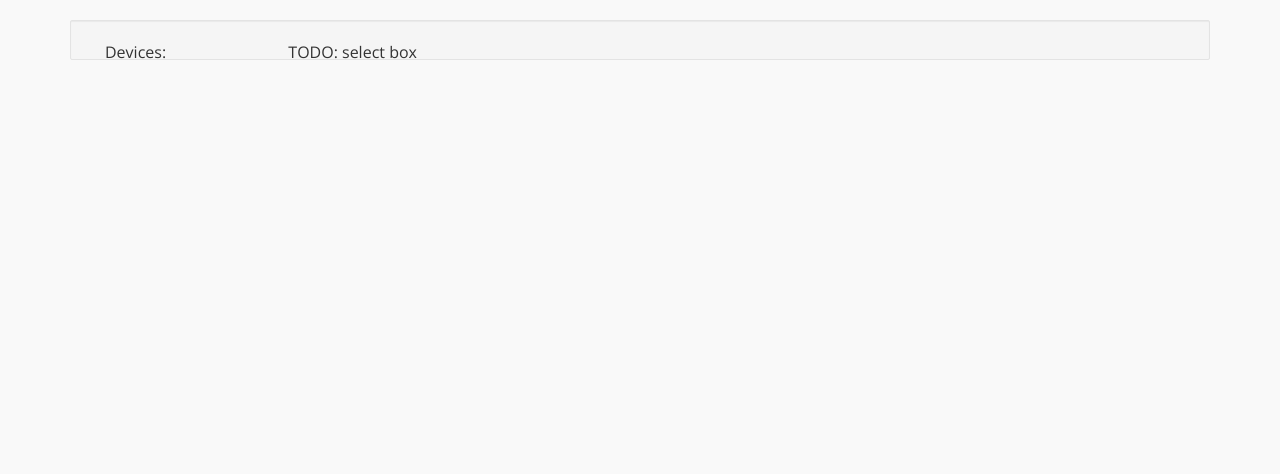
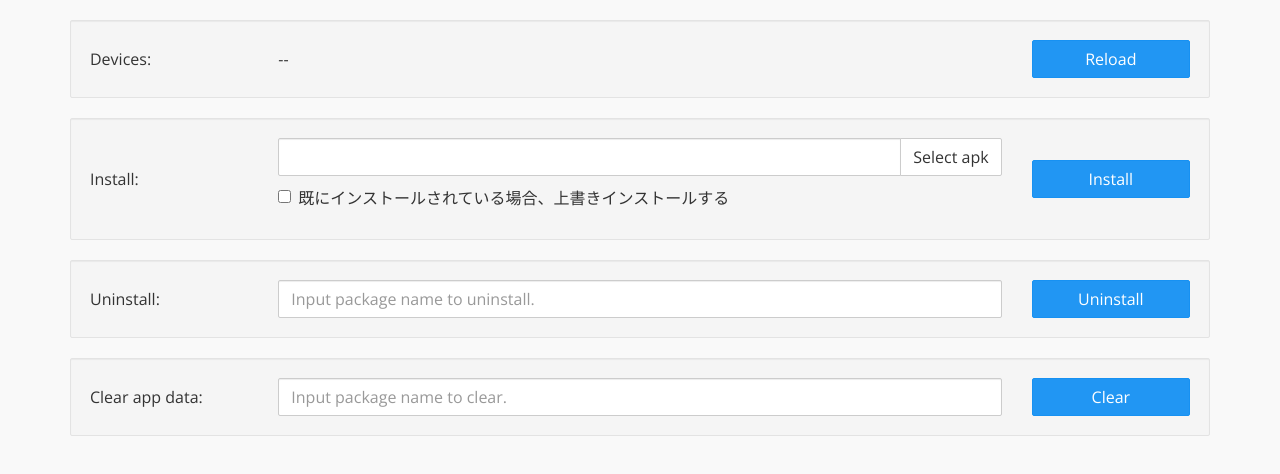
Before and after one commit to nano-nano/ElectronAdbClient, a website: page html/index.html in a window 1280 px wide. Drawn offline with nearby package versions, Linux system fonts and the light colour scheme.

Commit message:
implement UI.

```diff
--- a/html/index.html
+++ b/html/index.html
@@ -4,7 +4,7 @@
   <meta charset="UTF-8">
   <!-- css files -->
   <link rel="stylesheet" type="text/css" href="../css/bootstrap.min.css">
-  <link rel="stylesheet" type="text/css" href="../css/honoka.css">
+  <link rel="stylesheet" type="text/css" href="../css/app-style.css">
   <!-- JavaScript files -->
   <script src="../js/libs/angular.js"></script>
 
@@ -12,15 +12,85 @@
 </head>
 <body class="no-thank-yu">
   <div class="container">
+    <!-- Devices -->
     <div class="row">
       <div class="col-sm-12">
           <div class="well">
+            <div class="row" style="display: flex; align-items: center;">
               <div class="col-sm-2">
                   Devices:
               </div>
-              <div class="col-sm-10">
-                  TODO: select box
+              <div class="col-sm-8">
+                  --
               </div>
+              <div class="col-sm-2">
+                  <button type="button" class="btn btn-primary btn-block">Reload</button>
+              </div>
+            </div>
+          </div>
+      </div>
+    </div>
+    <!-- Install -->
+    <div class="row">
+      <div class="col-sm-12">
+          <div class="well">
+            <div class="row" style="display: flex; align-items: center;">
+              <div class="col-sm-2">
+                  Install:
+              </div>
+              <div class="col-sm-8">
+                <div class="input-group">
+                  <input type="text" class="form-control">
+                  <span class="input-group-btn">
+                    <button class="btn btn-default" type="button">Select apk</button>
+                  </span>
+                </div>
+                <div class="checkbox">
+                  <label>
+                    <input type="checkbox">既にインストールされている場合、上書きインストールする
+                  </label>
+                </div>
+              </div>
+              <div class="col-sm-2">
+                  <button type="button" class="btn btn-primary btn-block">Install</button>
+              </div>
+            </div>
+          </div>
+      </div>
+    </div>
+    <!-- Uninstall -->
+    <div class="row">
+      <div class="col-sm-12">
+          <div class="well">
+            <div class="row" style="display: flex; align-items: center;">
+              <div class="col-sm-2">
+                  Uninstall:
+              </div>
+              <div class="col-sm-8">
+                <input type="text" class="form-control" placeholder="Input package name to uninstall.">
+              </div>
+              <div class="col-sm-2">
+                  <button type="button" class="btn btn-primary btn-block">Uninstall</button>
+              </div>
+            </div>
+          </div>
+      </div>
+    </div>
+    <!-- Clear app data -->
+    <div class="row">
+      <div class="col-sm-12">
+          <div class="well">
+            <div class="row" style="display: flex; align-items: center;">
+              <div class="col-sm-2">
+                  Clear app data:
+              </div>
+              <div class="col-sm-8">
+                <input type="text" class="form-control" placeholder="Input package name to clear.">
+              </div>
+              <div class="col-sm-2">
+                  <button type="button" class="btn btn-primary btn-block">Clear</button>
+              </div>
+            </div>
           </div>
       </div>
     </div>
```
Also changed, not shown: css/app-style.css (renamed from css/honoka.css).
